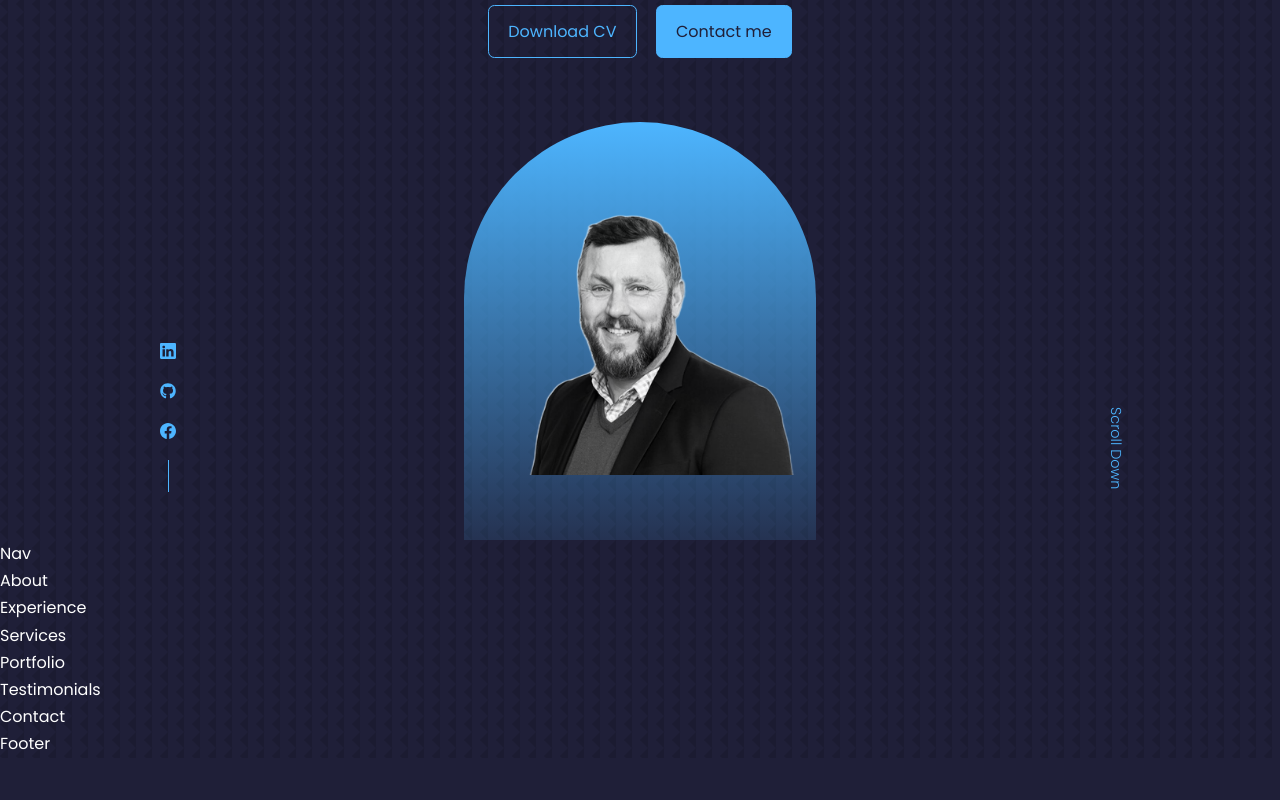
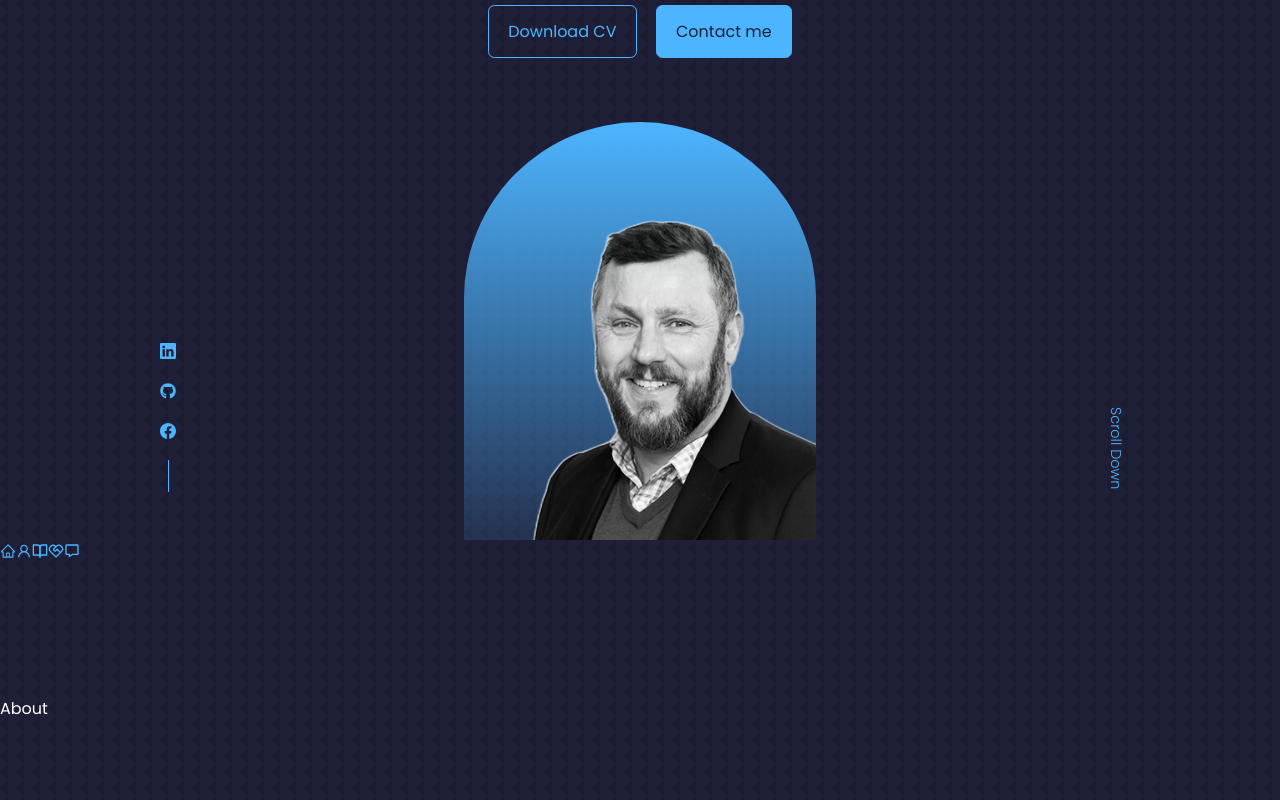
Before and after one commit to RichardChalk/portfolio, a React (Create React App) app: page / in a window 1280 px wide. Shown: the part 260-1060 px from the top of the page. Before the commit the page ends 1018 px from the top, so only its background shows below. Built offline with nearby package versions, Linux system fonts and the light colour scheme.

Commit message:
Working on navigation links

```diff
--- a/src/components/about/About.jsx
+++ b/src/components/about/About.jsx
@@ -2,7 +2,7 @@
 import "./about.css";
 
 const About = () => {
-  return <div>About</div>;
+  return <section id="about">About</section>;
 };
 
 export default About;
--- a/src/components/contact/Contact.jsx
+++ b/src/components/contact/Contact.jsx
@@ -2,7 +2,7 @@
 import "./contact.css";
 
 const Contact = () => {
-  return <div>Contact</div>;
+  return <section id="contact">Contact</section>;
 };
 
 export default Contact;
--- a/src/components/experience/experience.jsx
+++ b/src/components/experience/experience.jsx
@@ -2,7 +2,7 @@
 import "./experience.css";
 
 const Experience = () => {
-  return <div>Experience</div>;
+  return <section id="experience">Experience</section>;
 };
 
 export default Experience;
--- a/src/components/header/Header.jsx
+++ b/src/components/header/Header.jsx
@@ -1,7 +1,7 @@
 import React from "react";
 import "./header.css";
 import CTA from "./CTA";
-// import ME from "../../assets/me.png";
+//import ME from "../../assets/me.png";
 import ME from "../../assets/me.JPG";
 import HeaderSocials from "./HeaderSocials";
 
--- a/src/components/header/HeaderSocials.jsx
+++ b/src/components/header/HeaderSocials.jsx
@@ -6,13 +6,16 @@
 const HeaderSocials = () => {
   return (
     <div className="header__socials">
-      <a href="https://linkedin.com" target="_blank">
+      <a
+        href="https://www.linkedin.com/in/richard-erdos-chalk-90853868"
+        target="_blank"
+      >
         <BsLinkedin />
       </a>
-      <a href="https://github.com" target="_blank">
+      <a href="https://github.com/RichardChalk" target="_blank">
         <FaGithub />
       </a>
-      <a href="https://facebook.com" target="_blank">
+      <a href="https://www.facebook.com/richard.chalk.3/" target="_blank">
         <BsFacebook />
       </a>
     </div>
--- a/src/components/header/header.css
+++ b/src/components/header/header.css
@@ -53,8 +53,13 @@
   margin-top: 4rem;
   border-radius: 12rem 12rem 0 0;
   overflow: hidden;
-  /* padding: 5rem 1.5rem 1.5rem 1.5rem; */
-  padding: 5rem 0 0 0;
+  padding: 5rem 1.5rem 1.5rem 1.5rem;
+  /* padding: 5rem 0 0 0; */
+}
+
+.me > img {
+  width: 24rem;
+  height: 24rem;
 }
 
 /* Scroll Down text ====================================== */
--- a/src/components/nav/nav.jsx
+++ b/src/components/nav/nav.jsx
@@ -1,8 +1,31 @@
 import React from "react";
 import "./nav.css";
+import { AiOutlineHome } from "react-icons/ai";
+import { AiOutlineUser } from "react-icons/ai";
+import { FiBookOpen } from "react-icons/fi";
+import { RiServiceLine } from "react-icons/ri";
+import { BiMessage } from "react-icons/bi";
 
 const Nav = () => {
-  return <div>Nav</div>;
+  return (
+    <nav>
+      <a href="#">
+        <AiOutlineHome />
+      </a>
+      <a href="#about">
+        <AiOutlineUser />
+      </a>
+      <a href="#experience">
+        <FiBookOpen />
+      </a>
+      <a href="#services">
+        <RiServiceLine />
+      </a>
+      <a href="#contact">
+        <BiMessage />
+      </a>
+    </nav>
+  );
 };
 
 export default Nav;
--- a/src/components/portfolio/Portfolio.jsx
+++ b/src/components/portfolio/Portfolio.jsx
@@ -2,7 +2,7 @@
 import "./portfolio.css";
 
 const Portfolio = () => {
-  return <div>Portfolio</div>;
+  return <section id="portfolio">Portfolio</section>;
 };
 
 export default Portfolio;
--- a/src/components/services/Services.jsx
+++ b/src/components/services/Services.jsx
@@ -2,7 +2,7 @@
 import "./services.css";
 
 const Services = () => {
-  return <div>Services</div>;
+  return <section id="services">Services</section>;
 };
 
 export default Services;
--- a/src/components/testimonials/testimonials.jsx
+++ b/src/components/testimonials/testimonials.jsx
@@ -2,7 +2,7 @@
 import "./testimonials.css";
 
 const Testimonials = () => {
-  return <div>Testimonials</div>;
+  return <section id="testimonials">Testimonials</section>;
 };
 
 export default Testimonials;
--- a/src/index.css
+++ b/src/index.css
@@ -65,6 +65,7 @@
 
 section {
   margin-top: 8rem;
+  height: 100vh;
 }
 
 section > h2,
```
Also changed, not shown: src/assets/me2.JPG (added).
